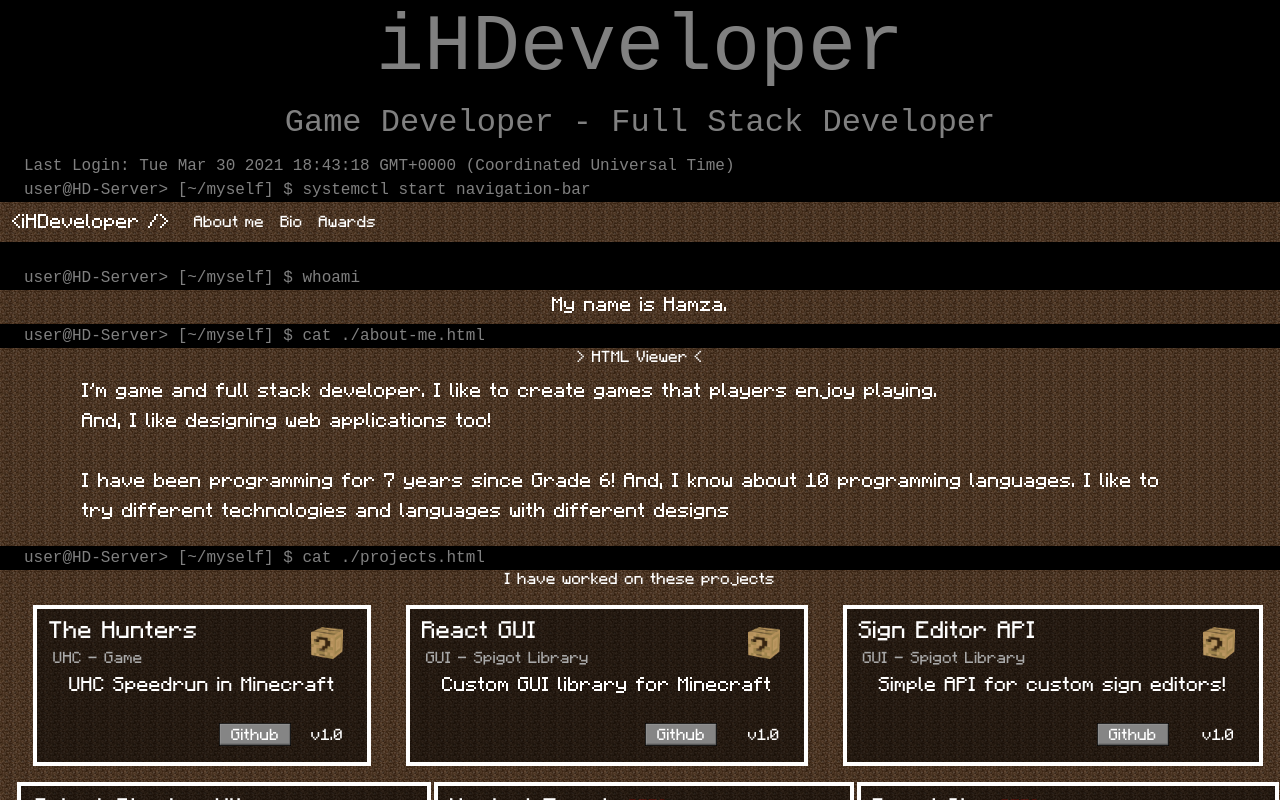
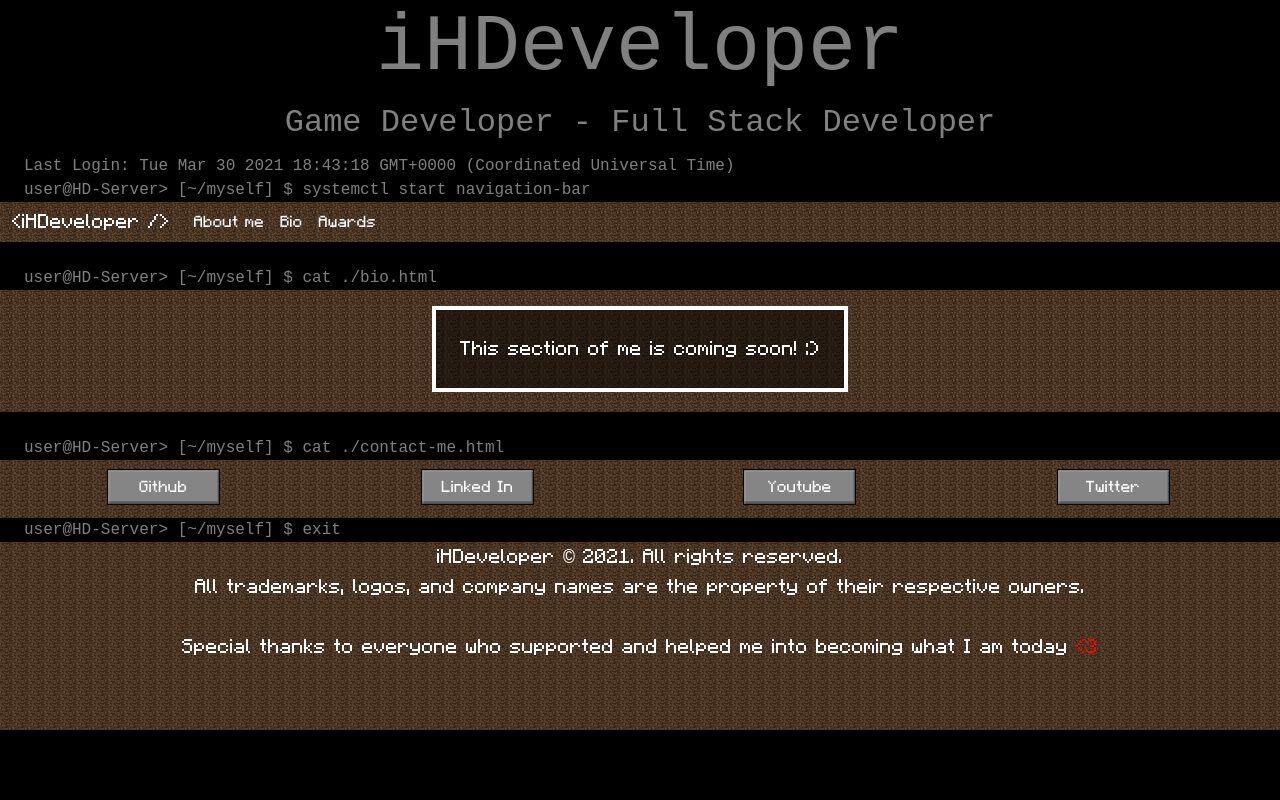
Before and after one commit to iHDeveloper/iHDeveloper, an Angular app: page /bio in a window 1280 px wide. Before the commit this address led to /about. Shown: the top 800 px of the page. Built offline with nearby package versions, Linux system fonts and the light colour scheme.

Commit message:
feat: add bio page (unstable)

```diff
--- a/src/app/app-routing.module.ts
+++ b/src/app/app-routing.module.ts
@@ -1,11 +1,13 @@
 import { NgModule } from "@angular/core";
 import { RouterModule, Routes } from "@angular/router";
 import { PageAwardsComponent } from "./page-awards/page-awards.component";
+import { PageBioComponent } from "./page-bio/page-bio.component";
 import { PageHomeComponent } from "./page-home/page-home.component";
 
 const routes: Routes = [
     { path: 'about', component: PageHomeComponent },
     { path: 'awards', component: PageAwardsComponent },
+    { path: 'bio', component: PageBioComponent },
     { path: '**', pathMatch: 'full', redirectTo: '/about' },
     { path: '', pathMatch: 'full', redirectTo: '/about' },
 ];
--- a/src/app/app.component.html
+++ b/src/app/app.component.html
@@ -20,7 +20,7 @@
           <a id="about" class="nav-link" routerLink="about">About me</a>
         </li>
         <li class="nav-item">
-          <a id="bio" class="nav-link" href="#">Bio</a>
+          <a id="bio" class="nav-link" routerLink="bio">Bio</a>
         </li>
         <li class="nav-item">
           <a id="awards" class="nav-link" routerLink="awards">Awards</a>
--- a/src/app/app.module.ts
+++ b/src/app/app.module.ts
@@ -11,6 +11,7 @@
 import { PageHomeComponent } from './page-home/page-home.component';
 import { PageAwardsComponent } from './page-awards/page-awards.component';
 import { AwardComponent } from './award/award.component';
+import { PageBioComponent } from './page-bio/page-bio.component';
 
 @NgModule({
     declarations: [
@@ -21,7 +22,8 @@
         ExperienceComponent,
         PageHomeComponent,
         PageAwardsComponent,
-        AwardComponent
+        AwardComponent,
+        PageBioComponent
     ],
     imports: [
         BrowserModule,
--- /dev/null
+++ b/src/app/page-bio/page-bio.component.html
@@ -0,0 +1,9 @@
+
+<hd-terminal class="w-100 h-100" command="cat ./bio.html"></hd-terminal>
+<hd-minecraft>
+    <div class="container-fluid d-flex flex-column justify-content-center align-items-center pt-3 pb-3">
+        <div class="minecraft-container p-4">
+            <div class="lead text-center">This section of me is coming soon! :)</div>
+        </div>
+    </div>
+</hd-minecraft>
--- /dev/null
+++ b/src/app/page-bio/page-bio.component.ts
@@ -0,0 +1,15 @@
+import { Component, OnInit } from '@angular/core';
+
+@Component({
+  selector: 'hd-page-bio',
+  templateUrl: './page-bio.component.html',
+  styleUrls: ['./page-bio.component.scss']
+})
+export class PageBioComponent implements OnInit {
+
+  constructor() { }
+
+  ngOnInit(): void {
+  }
+
+}
```
Also changed, not shown: .circleci/config.yml, src/app/page-bio/page-bio.component.scss (added).
